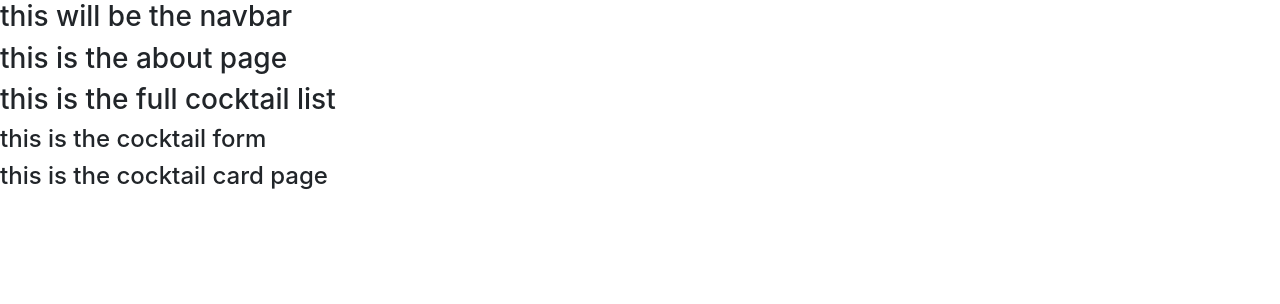
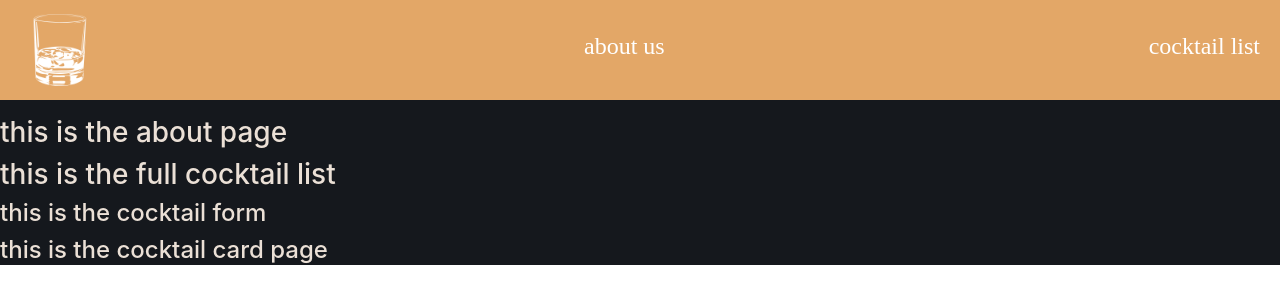
Before and after one commit to hannahtrask/react-app-unit2, a React (Create React App) app: page / in a window 1280 px wide. Shown: the top 304 px of the page. Built offline with nearby package versions, Linux system fonts and the light colour scheme; a web font is replaced by a local one.

Commit message:
more structure//skeleton

```diff
--- a/src/App.js
+++ b/src/App.js
@@ -1,6 +1,5 @@
 import React from 'react';
 import './scss/_config.scss';
-import Nav from './components/Nav';
 import About from './components/About';
 import CocktailList from './components/CocktailList';
 import CocktailForm from './components/CocktailForm';
@@ -10,11 +9,17 @@ function App() {
   return (
 		<main>
 			<div className='App'>
-        <Nav />
-        <About />
-        <CocktailList />
-        <CocktailForm />
-        <CocktailCard />
+				<nav>
+					<ul>
+						<img src={require('./images/whiskey.png')} alt='whiskeylogo' />
+						<h4>about us</h4>
+						<h4>cocktail list</h4>
+					</ul>
+				</nav>
+				<About />
+				<CocktailList />
+				<CocktailForm />
+				<CocktailCard />
 			</div>
 		</main>
 	);
--- a/src/components/Nav.js
+++ /dev/null
@@ -1,12 +0,0 @@
-import React from 'react';
-import '../scss/nav.scss';
-
-const Nav = () => {
-    return (
-        <div>
-            <h3>this will be the navbar</h3>
-        </div>
-    )
-}
-
-export default Nav;
--- a/src/index.js
+++ b/src/index.js
@@ -4,12 +4,15 @@ import './index.css';
 import App from './App';
 import * as serviceWorker from './serviceWorker';
 import 'bootstrap/dist/css/bootstrap.min.css';
+import { BrowserRouter as Router } from 'react-router-dom';
 
 ReactDOM.render(
-  <React.StrictMode>
-    <App />
-  </React.StrictMode>,
-  document.getElementById('root')
+	<Router>
+		<React.StrictMode>
+			<App />
+		</React.StrictMode>
+	</Router>,
+	document.getElementById('root')
 );
 
 // If you want your app to work offline and load faster, you can change
--- a/src/scss/_config.scss
+++ b/src/scss/_config.scss
@@ -5,28 +5,38 @@
 // font-family: 'Raleway', sans-serif (weights: 400, 500)
 // font-family: 'Rye', cursive;
 
-// //COLORS!!!! (save as variables)
-// Rich Black: HEX #15181D, rgb(21, 24, 29)
-// Cool Gray: HEX #183642, rgb(24, 54, 66)
-// Davys Grey: HEX #575A60, rgb(87, 90, 96)
-// Burnt Umber: HEX #9D4827, rgb(157, 72, 39)
-// Cedar Chest: HEX #CE5F55, rgb(206, 95, 85)
-// Sand: HEX #E3A767, rgb(227, 167, 103)
-// Deep Orange: HEX #ED9D48, rgb(237, 157, 72)
-// Brick White: HEX #EBE0D6, rgb(235, 224, 214)
+// //COLORS!!!!
+$davysGray: #575A60;
+$coolGray: #183642;
+$richBlack: #15181D;
+$burntUmber: #9D4827;
+$cedarChest: #CE5F55;
+$sand: #E3A767;
+$deepOrange: #ED9D48;
+$brickWhite: #EBE0D6;
 
 
+.App {
+    background-color: $richBlack;
+    color: $brickWhite;
+}
 
+ul {
+    background-color: $sand;
+    color: white;
+    display: flex;
+    justify-content: space-between;
+    align-items: center;
+    padding: 10px 20px;
+    font-family: 'Rye', cursive;
+}
 
-// //config file:
-// //color variable assignments
-// //if it's being reused start the file with an UNDERSCORE
-// $vermillion: #DC493A;
-// $eucalyptus: #49DCB1;
-// $darkBlue: #1B1B3A;
-// $pink: #EF767A;
-// $lapis: #2660A4;
-
+img {
+    display: inline-block;
+    vertical-align: middle;
+    height: 80px;
+    width: 80px;
+}
 // $divBorder: 1px solid black;
 
 
```
Also changed, not shown: src/images/whiskey-glass.png (added), src/images/whiskey.png (added), src/scss/nav.scss (deleted).
